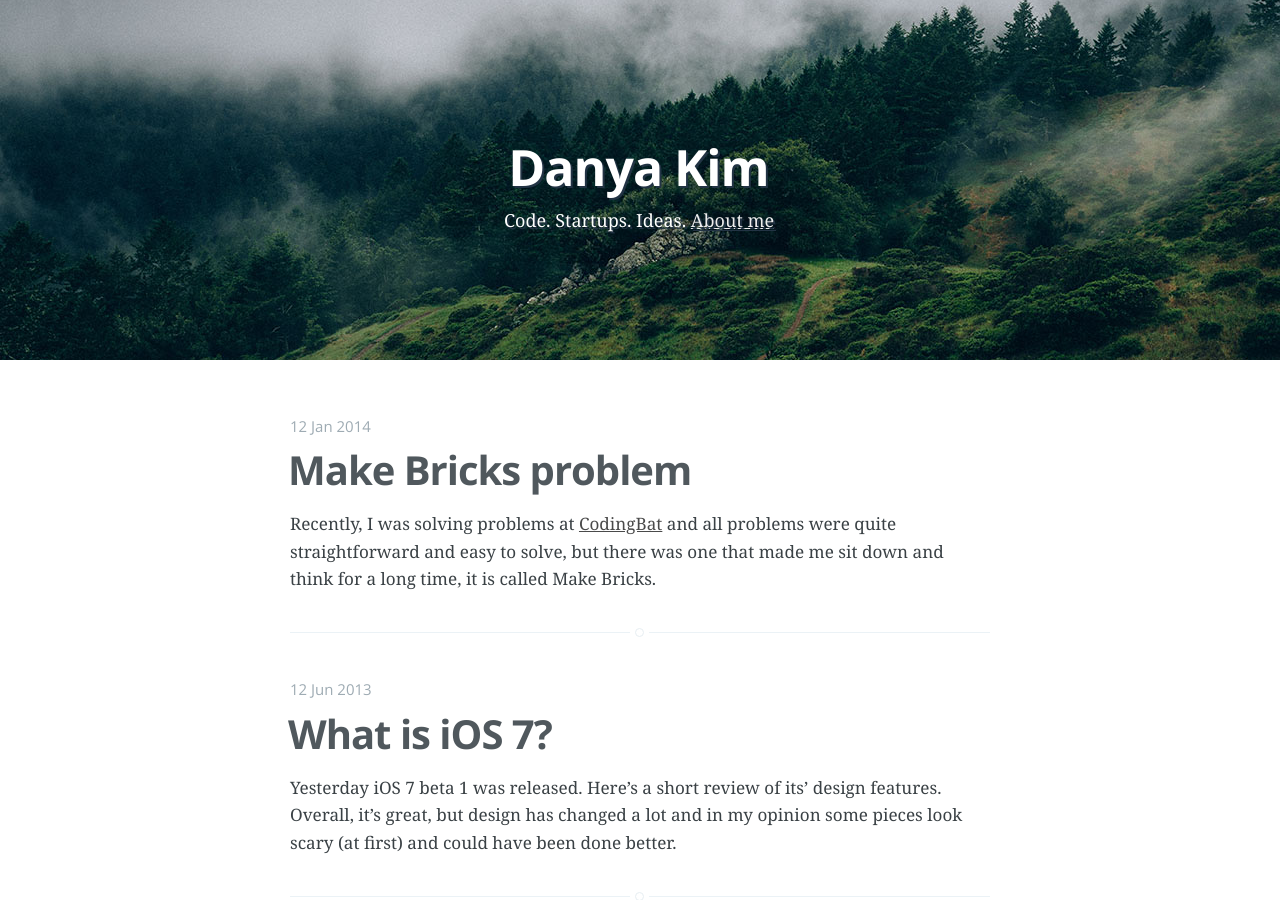
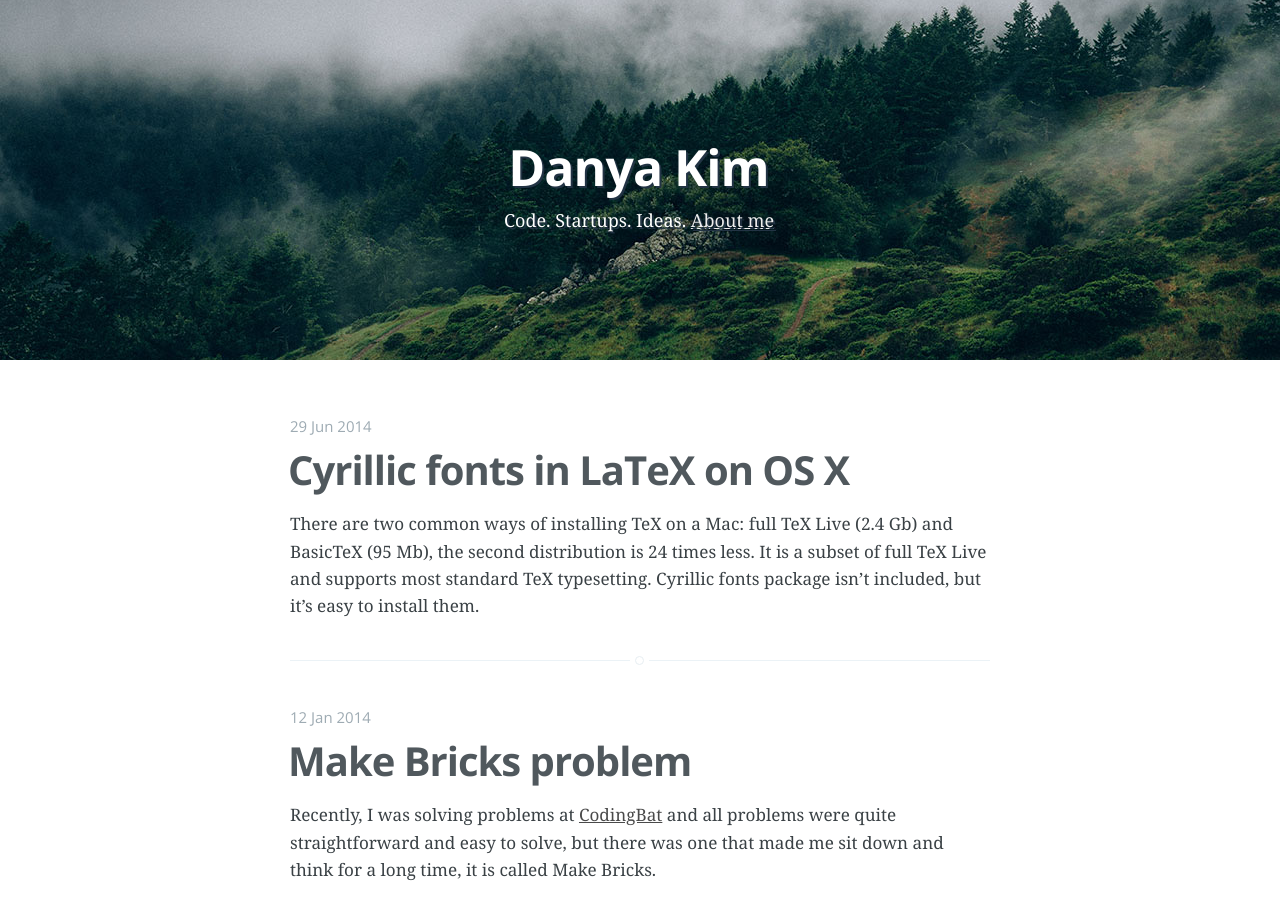
Before and after one commit to dankimio/jekyll-blog, a Jekyll site: the page built from index.html, in a window 1280 px wide and 900 px high. Built offline with Jekyll 4.4.1, drawn with Linux system fonts in a browser that asks for light colours; the list of posts is cut into pages by our own code.

Commit message:
cyrillic fonts in latex on os x

```diff
--- /dev/null
+++ b/_posts/2014-6-29-latex-russian.markdown
@@ -0,0 +1,31 @@
+---
+layout: post
+title:  "Cyrillic fonts in LaTeX on OS X"
+categories: blog
+---
+
+There are two common ways of installing TeX on a Mac: full TeX Live (2.4 Gb) and BasicTeX (95 Mb), the second distribution is 24 times less. It is a subset of full TeX Live and supports most standard TeX typesetting. Cyrillic fonts package isn't included, but it's easy to install them.
+
+To view all installed collections type `$ tlmgr info collections` in your terminal:
+![TeXLive manager collections](/assets/images/latex-russian/latex-collections.png)
+Two collections are recommended for cyrillic documents: `collection-fontsrecommended` (collection of widely used fonts) and `collection-langcyrillic` for cyrillc typesetting.
+
+Now creating a document with following code will result working russian characters in output file.
+
+{% highlight latex %}
+\documentclass{article}
+\usepackage{polyglossia}
+\setmainlanguage{russian}
+\setotherlanguage{english}
+
+\newfontfamily\russianfont[Script=Cyrillic]{Palatino}
+
+\begin{document}
+Привет
+\begin{english}
+Hello!
+\end{english}
+\end{document}
+{% endhighlight %}
+
+Compile with XeLaTex and enjoy!
```
Also changed, not shown: _posts/2013-6-12-what-is-ios-7.markdown (+15 -15 lines), assets/images/latex-russian/latex-collections.png (added).
